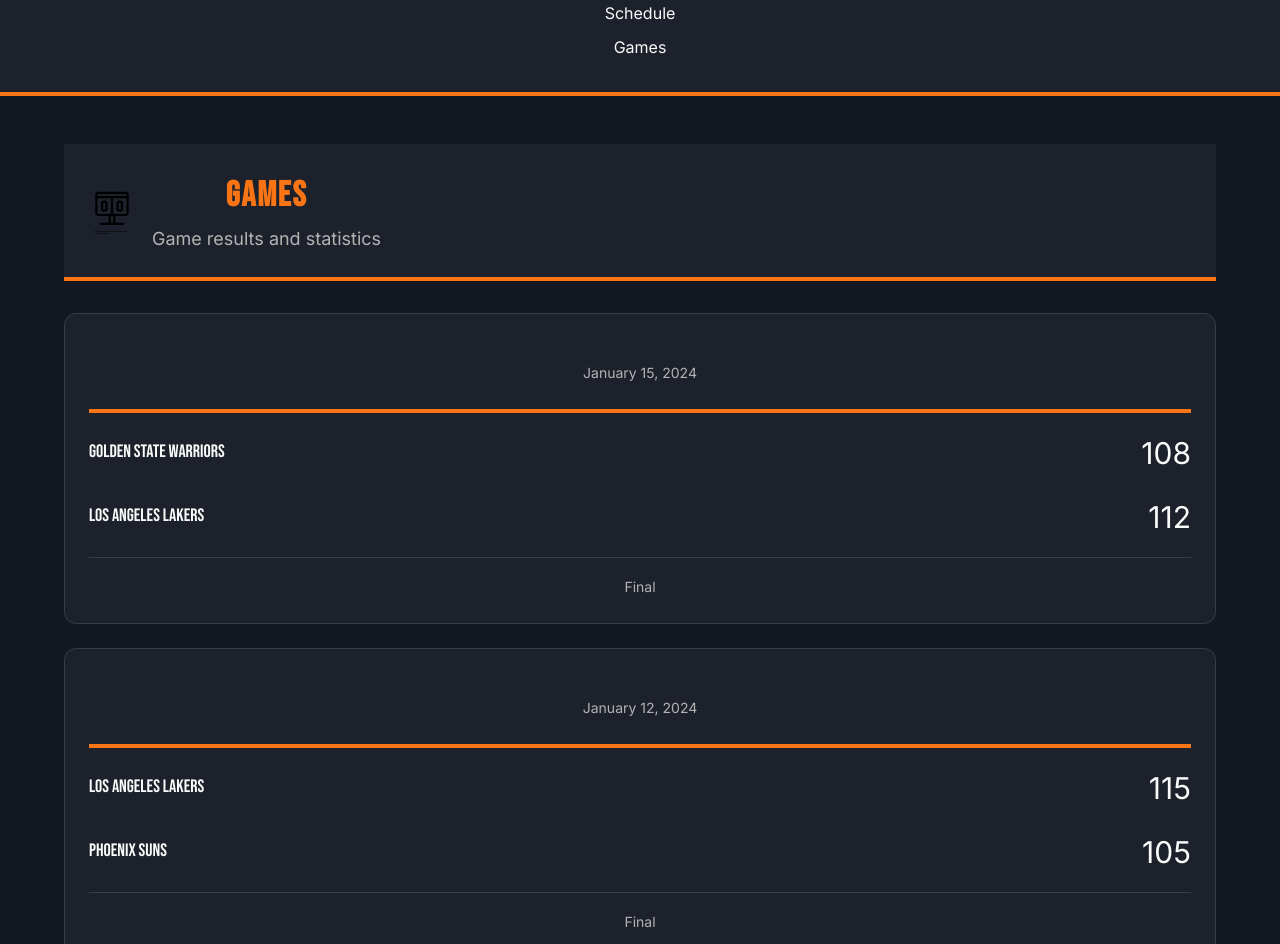
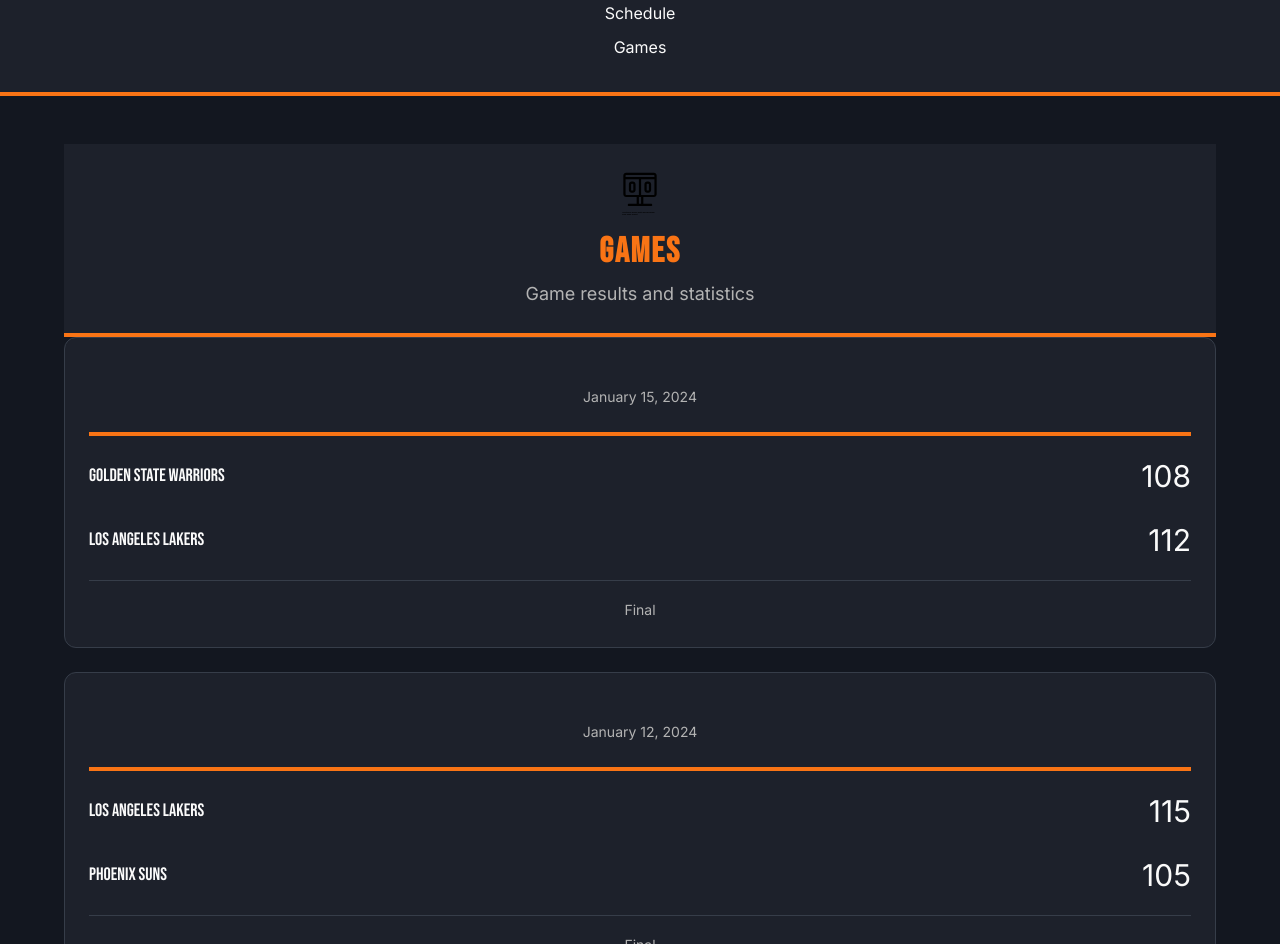
Before and after one commit to BobBobbyB/csc437, a website: page packages/proto/public/games.html in a window 1280 px wide. Shown: the part 1674-2618 px from the top of the page. Drawn offline with Linux system fonts and the light colour scheme; files whose address does not match are found by name.

Commit message:
games link

```diff
--- a/packages/proto/public/games.html
+++ b/packages/proto/public/games.html
@@ -12,7 +12,7 @@
 
   <link rel="stylesheet" href="styles/page.css">
 </head>
-<body>
+<body class="nba-body">  <!-- added class for styling -->
   <header>
     <nav>
       <a href="index.html" class="logo">
@@ -30,7 +30,7 @@
   </header>
 
   <main>
-    <header style="display: flex; align-items: center; gap: 1rem; margin-bottom: 2rem;">
+    <header class="detail-header">
       <img src="assets/scoreboard.svg" alt="Games" style="width: 3rem; height: 3rem;">
       <div>
         <h1>GAMES</h1>
```
Also changed, not shown: 3 other files.
